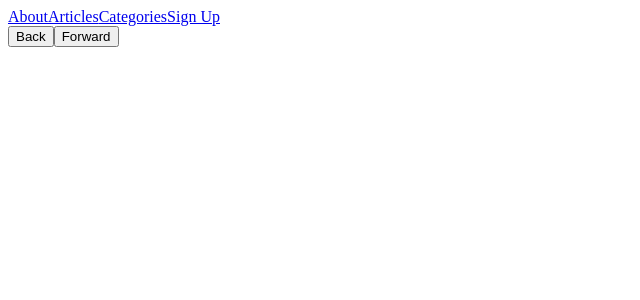
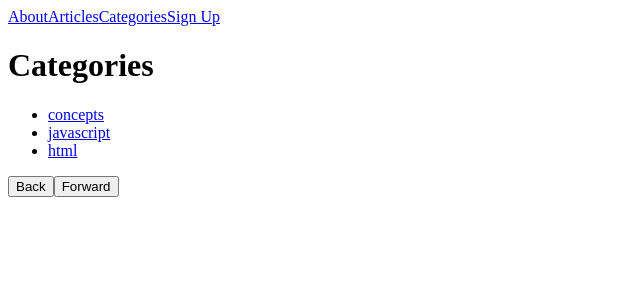
Before and after one commit to viktorCodes/react-router-exercise, a React (Create React App) app: page /categories in a window 1280 px wide. Shown: the top 300 px of the page, without its empty margins (0-640 px from the left). Built offline with nearby package versions, Linux system fonts and the light colour scheme; the HTML template or start-up script is replaced by a standard one.

Commit message:
installed react v5, code working now

```diff
--- a/package.json
+++ b/package.json
@@ -13,7 +13,7 @@
     "react-dom": "^17.0.2",
     "react-markdown": "^6.0.1",
     "react-redux": "^7.2.3",
-    "react-router-dom": "^6.4.3",
+    "react-router-dom": "^5.2.0",
     "react-scripts": "4.0.3",
     "svgo": "^3.0.2",
     "uuid": "^9.0.0"
--- a/src/app/App.js
+++ b/src/app/App.js
@@ -4,20 +4,38 @@ import Footer from "../components/Footer";
 import About from "../components/About";
 import SignUp from "../components/SignUp";
 import Articles from "../components/Articles";
-import Article from "../components/Article";
+//import Article from "../components/Article";
 import Categories from "../components/Categories";
-import Author from "../components/Author";
+//import Author from "../components/Author";
 import Profile from "../components/Profile";
-import { BrowserRouter as Router} from 'react-router-dom';
+import { BrowserRouter as Router, Route} from 'react-router-dom';
 
 import "./App.css";
 
 function App() {
   return (
+
     <Router>
       <Header />
       <main>
-        {/* Add Routes here! */}
+
+     <Route path='/about'>
+    <About />
+  </Route>
+  <Route path='/signup'>
+    <SignUp />
+  </Route>
+  <Route path='/articles'>
+    <Articles />
+  </Route>
+  <Route path='/categories'>
+    <Categories />
+  </Route>
+  <Route path='/profile'>
+    <Profile />
+  </Route>
+
+
       </main>
       <Footer />
     </Router>
--- a/src/components/Categories.js
+++ b/src/components/Categories.js
@@ -1,12 +1,12 @@
 import React from 'react';
 import { useSelector } from 'react-redux';
 import { selectCategories } from '../features/categories/categoriesSlice';
-import { Route, Link, useMatch } from 'react-router-dom';
+import { Route, Link, useRouteMatch } from 'react-router-dom';
 import Category from './Category'
 
 export default function Categories () {
   const categories = useSelector(selectCategories)
-  const { path, url } = useMatch()
+  const { path, url } = useRouteMatch()
 
   return (
     <main>
--- a/src/components/Search.js
+++ b/src/components/Search.js
@@ -1,9 +1,9 @@
 import React, { useRef } from 'react';
-import { useNavigate } from 'react-router-dom';
+import { useHistory } from 'react-router-dom';
 
 const Search = () => {
   const searchInputRef = useRef();
-  const navigate = useNavigate();
+  const history = useHistory();
 
   const onSearchHandler = (e) => {
     e.preventDefault();
@@ -13,7 +13,7 @@ const Search = () => {
     }
     const queryString = new URLSearchParams(query).toString();
 
-    navigate.push({ pathname: '/articles', search: queryString})
+    history.push({ pathname: '/articles', search: queryString})
   };
 
   return (
```
Also changed, not shown: 2 other files (tests, documents, lock files or other folders).
